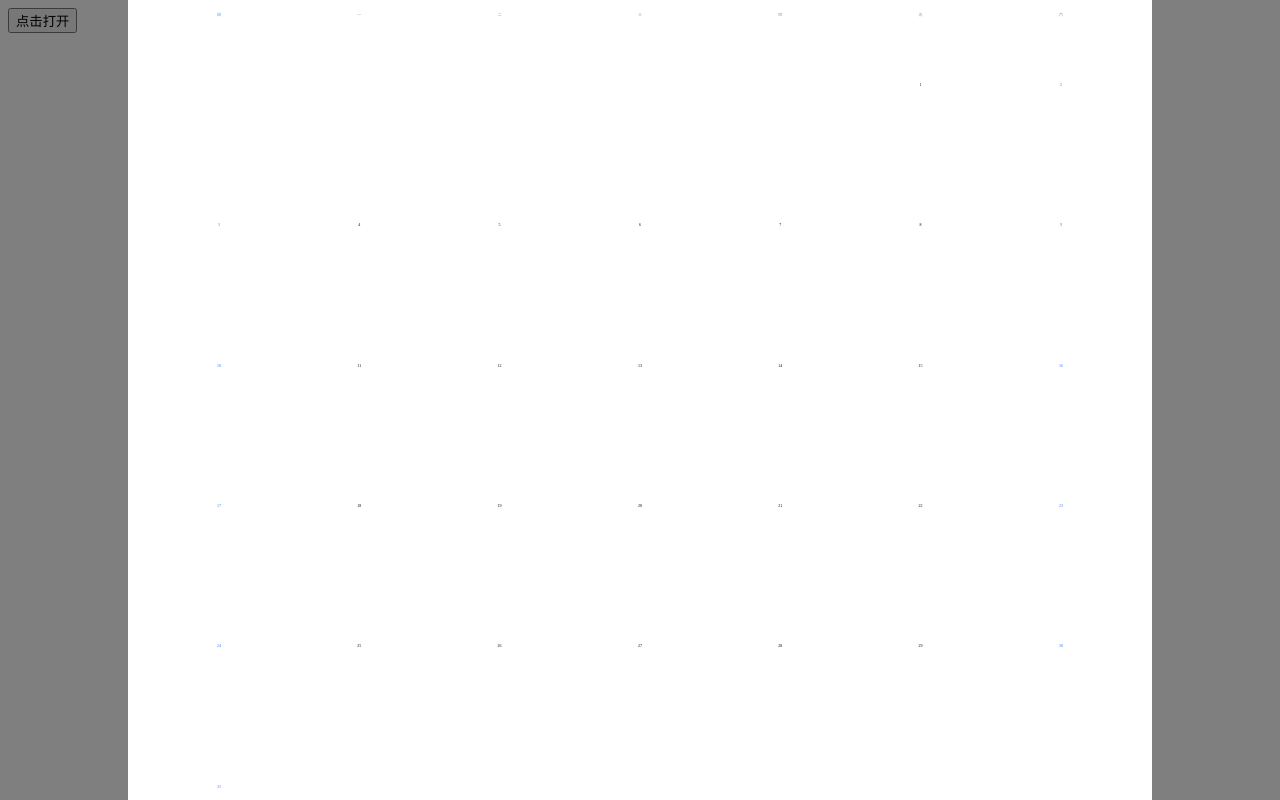
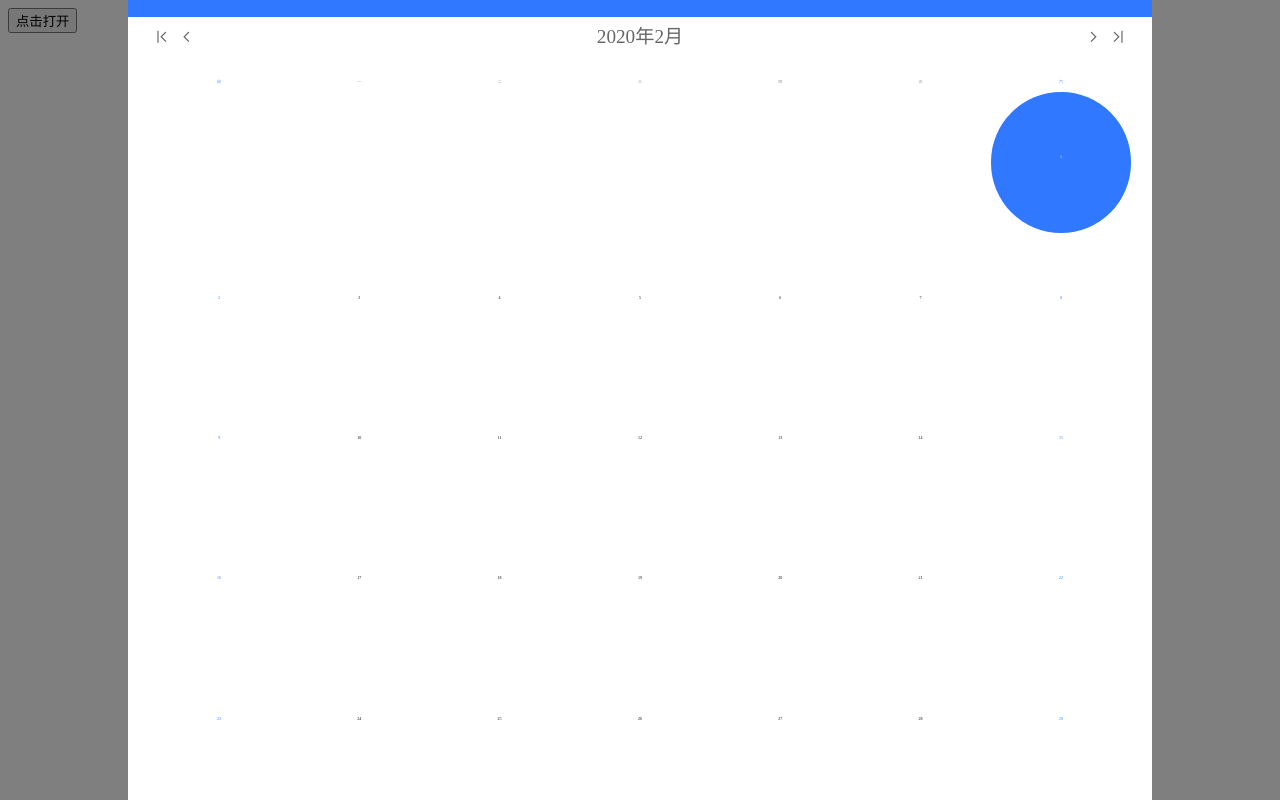
Before and after one commit to songjianet/mobile-datepicker, a Vue app: page / in a window 1280 px wide. Both pictures are taken after a click on the button "点击打开". Built offline with nearby package versions, Linux system fonts and the light colour scheme.

Commit message:
feat: 增加时间禁用功能和操作年月功能

```diff
--- a/src/App.vue
+++ b/src/App.vue
@@ -4,6 +4,9 @@
     <datepicker
         :isShow="show"
         :defaultDate="defaultDate"
+        :startDate="startDate"
+        :endDate="endDate"
+        :isOverDateTime="true"
         @cancel="show = false"/>
   </div>
 </template>
@@ -15,7 +18,9 @@
     data() {
       return {
         show: false,
-        defaultDate: new Date('2019/2/1')
+        defaultDate: new Date('2020/2/1'),
+        startDate: new Date('2020/1/1'),
+        endDate: new Date()
       }
     },
     components: {
--- a/src/components/Datepicker.vue
+++ b/src/components/Datepicker.vue
@@ -3,7 +3,7 @@
     <div class="dp-date-container">
       <div class="dp-date-header" :style="{backgroundColor: themeColor}">
         <p>
-          <span>{{getYearMonthDayStr(defaultDate)}}</span>
+          <span>{{year + '年' + month + '月' + day + '日'}}</span>
           <span v-if="isTimeSelect">23:50</span>
         </p>
         <p v-if="isDateTimeRange">
@@ -14,15 +14,15 @@
       <div class="dp-date-content">
         <div class="dp-switch-date">
           <div>
-            <span class="iconfont iconicon-test2"></span>
-            <span class="iconfont iconicon-test"></span>
+            <span class="iconfont iconicon-test2" @click.self="prevYear"></span>
+            <span class="iconfont iconicon-test" @click.self="prevMonth"></span>
           </div>
           <div>
-            <span>2020年10月</span>
+            <span>{{year + '年' + month + '月'}}</span>
           </div>
           <div>
-            <span class="iconfont iconicon-test1"></span>
-            <span class="iconfont iconicon-test3"></span>
+            <span class="iconfont iconicon-test1" @click.self="nextMonth"></span>
+            <span class="iconfont iconicon-test3" @click.self="nextYear"></span>
           </div>
         </div>
         <div class="dp-weeks">
@@ -35,11 +35,12 @@
             </span>
         </div>
         <div class="dp-date-day">
-          <div class="dp-day" v-for="(item, index) in days" :key="index">
-            <span
-                :style="{color: (new Date(year, month, item).getDay() === 6 || new Date(year, month, item).getDay() === 0) ? themeColor : ''}">
-              {{item ? item : ''}}
-            </span>
+          <div
+              class="dp-day"
+              v-for="(item, index) in days"
+              :key="index"
+              :style="{backgroundColor: item === day ? themeColor : ''}">
+            <span @click.self="handleSelectDay(item)" :style="{color: setDayColor(item)}">{{item ? item : ''}}</span>
           </div>
         </div>
       </div>
@@ -52,7 +53,7 @@
 </template>
 
 <script>
-  import { getYearMonthDay, getYearMonthDayStr } from "../date-format";
+  import { getYearMonthDay, getYearMonthDayStr } from "../utils/date-format";
   import '../assets/scss/iconfont.scss'
 
   export default {
@@ -75,6 +76,10 @@
         type: Boolean,
         default: false
       }, // 是否允许在当前月份补充显示上月最后一星期的日期和下月的第一个星期的日期
+      isOverDateTime: {
+        type: Boolean,
+        default: false
+      }, // 不在开始日期和结束日期范围内的非当月月份是否隐藏
 
       defaultDate: {
         type: Date || Array, // TODO: 还没有对数组进行验证
@@ -126,12 +131,34 @@
        * @day 2020-05-08 09:30:08
        * */
       initDate(date) {
-        if (!date) { return }
+        if (!date) { return false }
 
         [this.year, this.month, this.day] = getYearMonthDay(date)
 
         this.updateDate()
       },
+
+
+      /**
+       * 当传入参数isOverDateTime为true时，使用该方法进行判断，不再渲染超过日期范围外的非当月月份
+       * @method overDateTimeIsHidden
+       * @param {String} type 传入的操作类型，prev, next
+       * @return {Boolean} 是否允许渲染下一个操作的月份
+       * @author songjianet
+       * @day 2020-05-09 16:58:52
+       * */
+      overDateTimeIsHidden(type) {
+        let status = true
+        let tempSelectDateTime = new Date(this.year, this.month, this.day)
+        // let tempStartDateTime = new Date(this.startDate.getFullYear(), this.startDate.getMonth(), 1)
+
+        if (type === 'next' && ((tempSelectDateTime > this.endDate) || (this.year >= this.endDate.getFullYear()))) {
+          status = false
+        }
+
+        return status
+      },
+
 
       /**
        * 计算显示日期
@@ -141,21 +168,109 @@
        * */
       updateDate() {
         this.days = []
+        this.monthMaxDayNum[1] = 28
 
         if ((this.year % 4 === 0 && this.year % 100 !== 0) || this.year % 400 === 0) {
           this.monthMaxDayNum[1] = 29
         } // 计算闰年
 
-        let firstDay = new Date(this.year, this.month, 1).getDay() // 获取当前月份第一天是星期几
+        let firstDay = new Date(this.year, this.month - 1, this.day).getDay() // 获取当前月份第一天是星期几
 
         for (let i = 0; i < firstDay; i++) {
           this.days.push(0) // 每个月在第一天之前进行补0操作，如firstDay为周二则需要补两个0
         }
 
-        for (let i = 1; i <= this.monthMaxDayNum[this.month]; i++) {
+        for (let i = 1; i <= this.monthMaxDayNum[this.month - 1]; i++) {
           this.days.push(i) // 补完0后，根据该月最大的天数进行累加
         }
       }, // FIXME: 可以封装成一个单独的方法
+
+
+      /**
+       * 处理日期点击
+       * @method handleSelectDay
+       * @param {Number} day 点击的日期
+       * @author songjianet
+       * @day 2020-05-09 09:22:18
+       * */
+      handleSelectDay(day) {
+        if (!day) { return false }
+
+        let activeDay = new Date(this.year, this.month - 1, day)
+
+        if (this.startDate > activeDay || this.endDate < activeDay) { return false }
+
+        this.day = day
+      },
+
+
+      /**
+       * 处理下一个月
+       * @method nextMonth
+       * @author songjianet
+       * @day 2020-05-09 12:15:24
+       * */
+      nextMonth() {
+        if (this.isOverDateTime && this.overDateTimeIsHidden('next') === false) { return false }
+
+        if (this.month === 12) {
+          this.year += 1
+          this.month = 1
+        } else {
+          this.month += 1
+        }
+
+        this.updateDate()
+      },
+
+      /**
+       * 处理下一年
+       * @method nextYear
+       * @author songjianet
+       * @day 2020-05-09 12:18:01
+       * */
+      nextYear() {
+        if (this.isOverDateTime && this.overDateTimeIsHidden('next') === false) { return false }
+
+        this.year += 1
+
+        this.updateDate()
+      },
+
+
+      /**
+       * 处理上一个月
+       * @method prevMonth
+       * @author songjianet
+       * @day 2020-05-09 12:19:17
+       * */
+      prevMonth() {
+        if (this.isOverDateTime && this.overDateTimeIsHidden() === false) { return false }
+
+        if (this.month - 1 === 0) {
+          this.year -= 1
+          this.month = 12
+        } else {
+          this.month -= 1
+        }
+
+        this.updateDate()
+      },
+
+      /**
+       * 处理上一年
+       * @method prevYear
+       * @author songjianet
+       * @day 2020-05-09 12:19:17
+       * */
+      prevYear() {
+        if (this.isOverDateTime && this.overDateTimeIsHidden() === false) { return false }
+
+        this.year -= 1
+
+        this.updateDate()
+      },
+
 
       /**
        * 取消按钮
@@ -166,6 +281,37 @@
       handleCancel() {
         this.changeContentStatus = false
         this.$emit('cancel')
+      },
+
+
+      /**
+       * 处理日期字体颜色
+       * @method setDayColor
+       * @param {Number} day 传入的日期
+       * @return {String || Boolean} 字体颜色或布尔值
+       * @author songjianet
+       * @day
+       * */
+      setDayColor(day) {
+        if (!day) { return false }
+
+        let tempFontColor = ''
+        let tempDateTime = new Date(this.year, this.month - 1, day)
+        let tempDateTimeWeek = new Date(this.year, this.month - 1, day).getDay()
+
+        if (day === this.day) {
+          tempFontColor = '#fff'
+        } else if (tempDateTimeWeek === 6 || tempDateTimeWeek === 0) {
+          if (this.startDate > tempDateTime || this.endDate < tempDateTime) {
+            tempFontColor = '#999'
+          } else {
+            tempFontColor = this.themeColor
+          }
+        } else if (this.startDate > tempDateTime || this.endDate < tempDateTime) {
+          tempFontColor = '#999'
+        }
+
+        return tempFontColor
       }
     },
     watch: {
@@ -258,7 +404,7 @@
           display: flex;
           align-items: center;
           flex-wrap: wrap;
-          margin: 1.8rem 0 0.2rem 0;
+          margin: 1.8rem 0 0.5rem 0;
 
           span {
             font-size: 0.25rem;
@@ -285,6 +431,7 @@
             justify-content: center;
             align-items: center;
             position: relative;
+            border-radius: 50%;
 
             span {
               position: absolute;
```
Also changed, not shown: src/utils/options-month.js (added, +12 -0 lines), src/utils/date-format.js (renamed from src/date-format.js).
